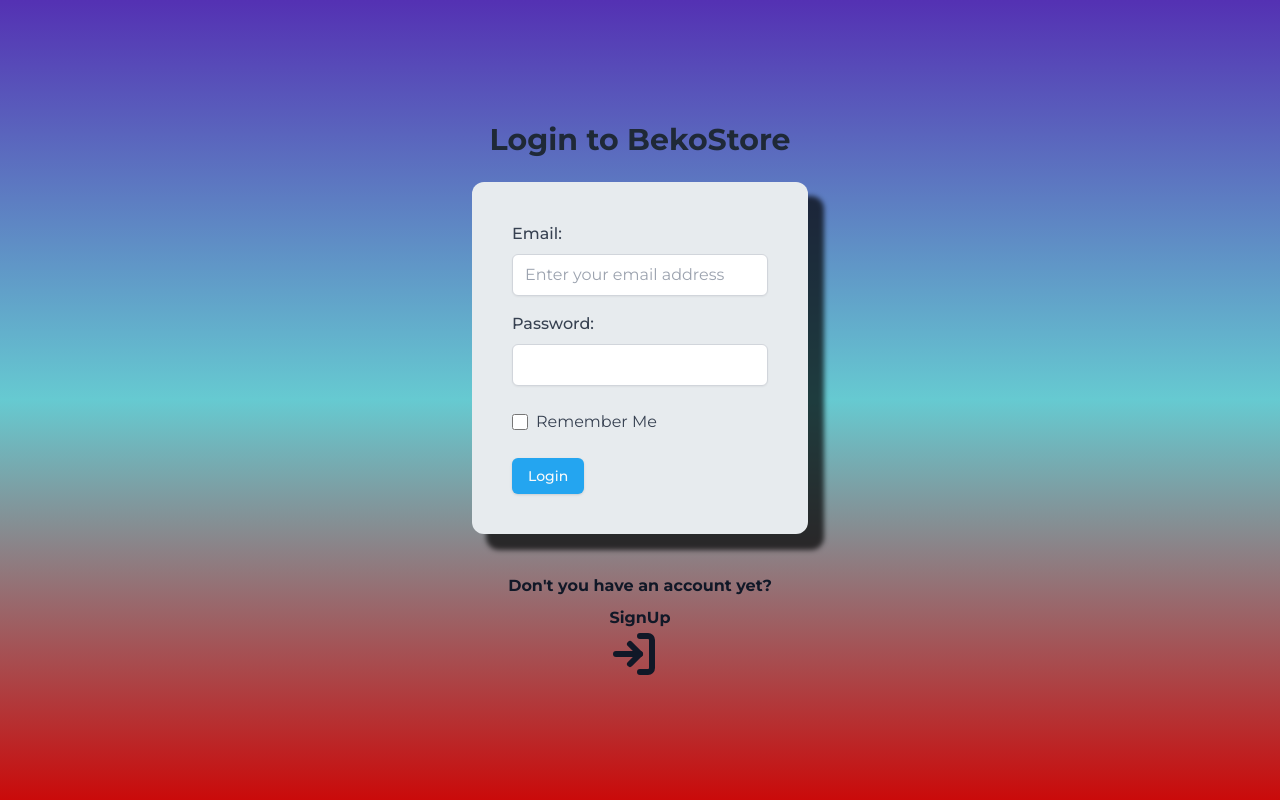
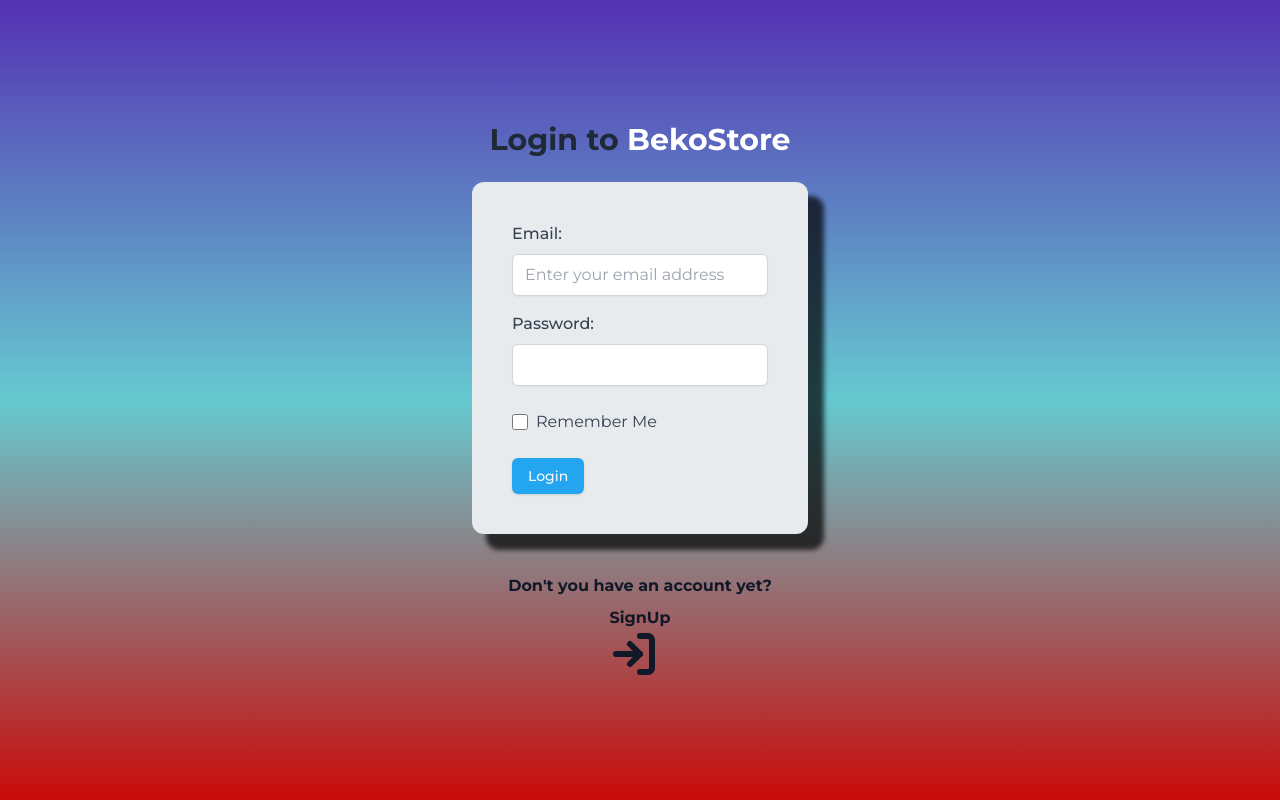
Before and after one commit to berk-karademir/BekoStore, a React (Vite) app: page /login in a window 1280 px wide. Built offline with nearby package versions, Linux system fonts and the light colour scheme.

Commit message:
feat: add home navigation via BekoStore text in auth forms
-  'BekoStore' texts in Login and SignUp headers are now clickable which navigates user to home page
- Style BekoStore link with white color and hover effect
- Improve UX by providing easy navigation back to homepage

```diff
--- a/src/components/LogIn.jsx
+++ b/src/components/LogIn.jsx
@@ -59,7 +59,7 @@
       className="w-screen h-screen flex flex-col items-center justify-center text-[1rem] bg-gradient-to-t from-[#ca0a0a] via-[#66cad1] to-[#5431b3]"
     >
       <h2 className="text-3xl font-bold text-gray-800 mb-6">
-        Login to BekoStore
+        Login to <Link to="/" className="hover:text-gray-600 transition-colors text-white">BekoStore</Link>
       </h2>
       <div className="rounded-xl shadow-[15px_15px_5px_1px_rgba(0,0,0,0.7)] bg-[#e7ebee] p-10">
         <div className="mb-4 w-64">
--- a/src/components/SignUp.jsx
+++ b/src/components/SignUp.jsx
@@ -82,7 +82,7 @@
         className="min-h-screen min-w-screen flex flex-col items-center text-[1rem] bg-gradient-to-t from-[#5431b3] via-[#66cad1] to-[#ca0a0a]"
       >
         <h2 className="text-3xl font-bold text-gray-800 py-10">
-          Sign Up For BekoStore
+          Sign Up For <Link to="/" className="hover:text-gray-600 transition-colors text-white">BekoStore</Link>
         </h2>
 
         <div className=" rounded-xl shadow-[15px_15px_5px_1px_rgba(0,0,0,0.7)] bg-[#e7ebee] p-10">
```
